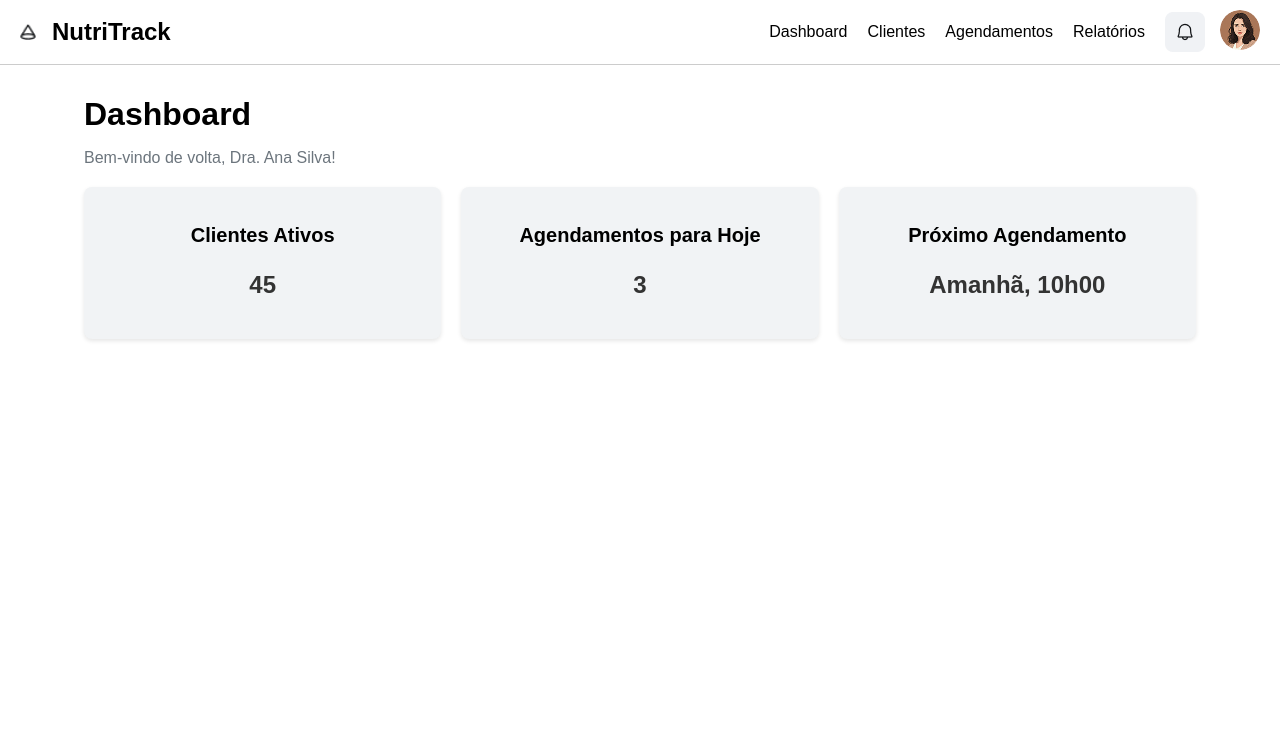
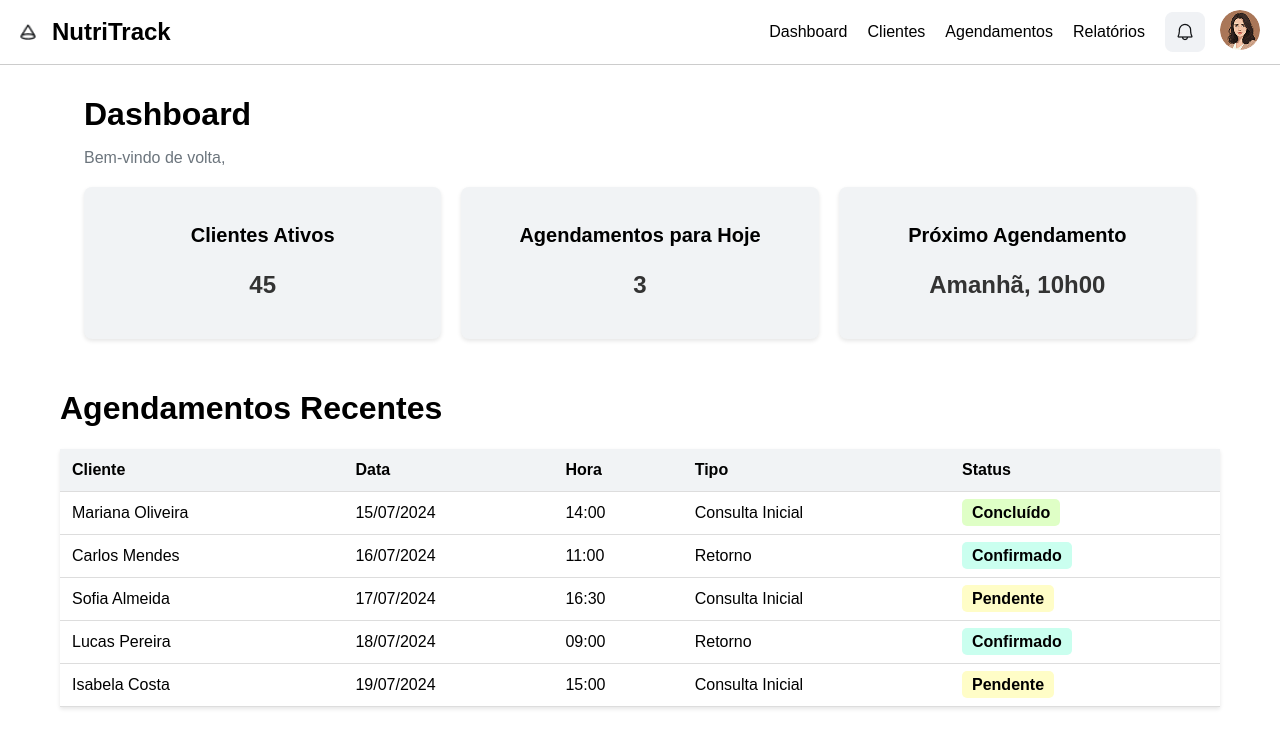
Before and after one commit to theomeme/nutriApp, a React (Create React App) app: page / in a window 1280 px wide. Shown: the top 748 px of the page. Built offline with nearby package versions, Linux system fonts and the light colour scheme.

Commit message:
create QuickDashboard & QuickAgendamentos components

```diff
--- a/src/pages/dashboardPage/Dashboard.js
+++ b/src/pages/dashboardPage/Dashboard.js
@@ -1,25 +1,14 @@
-import React from 'react';
-import './Dashboard.css'
-
+import React from "react";
+import "./Dashboard.css";
+import QuickDashboard from "./components/QuickDashboard/QuickDashboard";
+import QuickAgendamentos from "./components/QuickAgendamentos/QuickAgendamentos";
 function Dashboard() {
-  return <div className="dashboard dashboard-container">
-      <h1>Dashboard</h1>
-      <p>Bem-vindo de volta, Dra. Ana Silva!</p>
-      <div className="dashboard-cards">
-        <div className="card">
-          <h2>Clientes Ativos</h2>
-          <p>45</p>
-        </div>
-        <div className="card">
-          <h2>Agendamentos para Hoje</h2>
-          <p>3</p>
-        </div>
-        <div className="card">
-          <h2>Próximo Agendamento</h2>
-          <p>Amanhã, 10h00</p>
-        </div>
-      </div>
-    </div>;
+  return (
+    <div>
+      <QuickDashboard />
+      <QuickAgendamentos />
+    </div>
+  );
 }
 
 export default Dashboard;
--- /dev/null
+++ b/src/pages/dashboardPage/components/QuickAgendamentos/QuickAgendamentos.css
@@ -0,0 +1,55 @@
+* {
+  box-sizing: border-box;
+}
+
+body {
+  margin: 0;
+  font-family: Arial, sans-serif;
+}
+
+.container {
+  padding: 20px;
+  max-width: 1200px;
+  margin: 0 auto;
+}
+
+.appointments-table {
+  width: 100%;
+  border-collapse: collapse;
+  background-color: white;
+  box-shadow: 0 2px 4px rgba(0, 0, 0, 0.1);
+}
+
+.appointments-table th,
+.appointments-table td {
+  padding: 12px;
+  text-align: left;
+  border-bottom: 1px solid #ddd;
+}
+
+.appointments-table th {
+  background-color: #f1f3f5;
+}
+
+.appointments-table tr:hover {
+  background-color: #f9f9f9;
+}
+
+.status {
+  padding: 5px 10px;
+  border-radius: 5px;
+  color: black;
+  font-weight: bold;
+}
+
+.status.concluído {
+  background-color: #dfffc6;
+}
+
+.status.confirmado {
+  background-color: #caffef;
+}
+
+.status.pendente {
+  background-color: #fffdc7;
+}
--- /dev/null
+++ b/src/pages/dashboardPage/components/QuickAgendamentos/QuickAgendamentos.js
@@ -0,0 +1,78 @@
+import React from "react";
+import "./QuickAgendamentos.css";
+
+function QuickAgendamentos() {
+  const appointments = [
+    {
+      client: "Mariana Oliveira",
+      date: "15/07/2024",
+      time: "14:00",
+      type: "Consulta Inicial",
+      status: "Concluído",
+    },
+    {
+      client: "Carlos Mendes",
+      date: "16/07/2024",
+      time: "11:00",
+      type: "Retorno",
+      status: "Confirmado",
+    },
+    {
+      client: "Sofia Almeida",
+      date: "17/07/2024",
+      time: "16:30",
+      type: "Consulta Inicial",
+      status: "Pendente",
+    },
+    {
+      client: "Lucas Pereira",
+      date: "18/07/2024",
+      time: "09:00",
+      type: "Retorno",
+      status: "Confirmado",
+    },
+    {
+      client: "Isabela Costa",
+      date: "19/07/2024",
+      time: "15:00",
+      type: "Consulta Inicial",
+      status: "Pendente",
+    },
+  ];
+
+  return (
+    <div className="container">
+      <div>
+        <h1>Agendamentos Recentes</h1>
+      </div>
+      <table className="appointments-table">
+        <thead>
+          <tr>
+            <th>Cliente</th>
+            <th>Data</th>
+            <th>Hora</th>
+            <th>Tipo</th>
+            <th>Status</th>
+          </tr>
+        </thead>
+        <tbody>
+          {appointments.map((appointment, index) => (
+            <tr key={index}>
+              <td>{appointment.client}</td>
+              <td>{appointment.date}</td>
+              <td>{appointment.time}</td>
+              <td>{appointment.type}</td>
+              <td>
+                <span className={`status ${appointment.status.toLowerCase()}`}>
+                  {appointment.status}
+                </span>
+              </td>
+            </tr>
+          ))}
+        </tbody>
+      </table>
+    </div>
+  );
+}
+
+export default QuickAgendamentos;
--- /dev/null
+++ b/src/pages/dashboardPage/components/QuickDashboard/QuickDashboard.css
@@ -0,0 +1,41 @@
+.dashboard-container {
+  padding: 10px 20px; /* Reduced horizontal padding */
+  width: 90%; /* Increased width to occupy more of the page */
+  margin: 0 auto; /* Center the container */
+}
+
+.dashboard h1 {
+  font-size: 32px;
+  font-weight: bold;
+  margin-bottom: 10px;
+}
+
+.dashboard p {
+  color: #6c757d;
+  margin-bottom: 20px;
+}
+
+.dashboard-cards {
+  display: flex;
+  gap: 20px;
+}
+
+.card {
+  background-color: #f1f3f5;
+  border-radius: 8px;
+  padding: 20px;
+  flex: 1;
+  box-shadow: 0 2px 4px rgba(0, 0, 0, 0.1);
+  text-align: center;
+}
+
+.card h2 {
+  font-size: 20px;
+  margin-bottom: 10px;
+}
+
+.card p {
+  font-size: 24px;
+  font-weight: bold;
+  color: #333;
+}
--- /dev/null
+++ b/src/pages/dashboardPage/components/QuickDashboard/QuickDashboard.js
@@ -0,0 +1,27 @@
+import React from "react";
+import "./QuickDashboard.css";
+
+function QuickDashboard(QuickDashboardProps) {
+  return (
+    <div className="dashboard dashboard-container">
+      <h1>Dashboard</h1>
+      <p>Bem-vindo de volta, {QuickDashboardProps.name}</p>
+      <div className="dashboard-cards">
+        <div className="card">
+          <h2>Clientes Ativos</h2>
+          <p>45</p>
+        </div>
+        <div className="card">
+          <h2>Agendamentos para Hoje</h2>
+          <p>3</p>
+        </div>
+        <div className="card">
+          <h2>Próximo Agendamento</h2>
+          <p>Amanhã, 10h00</p>
+        </div>
+      </div>
+    </div>
+  );
+}
+
+export default QuickDashboard;
```
